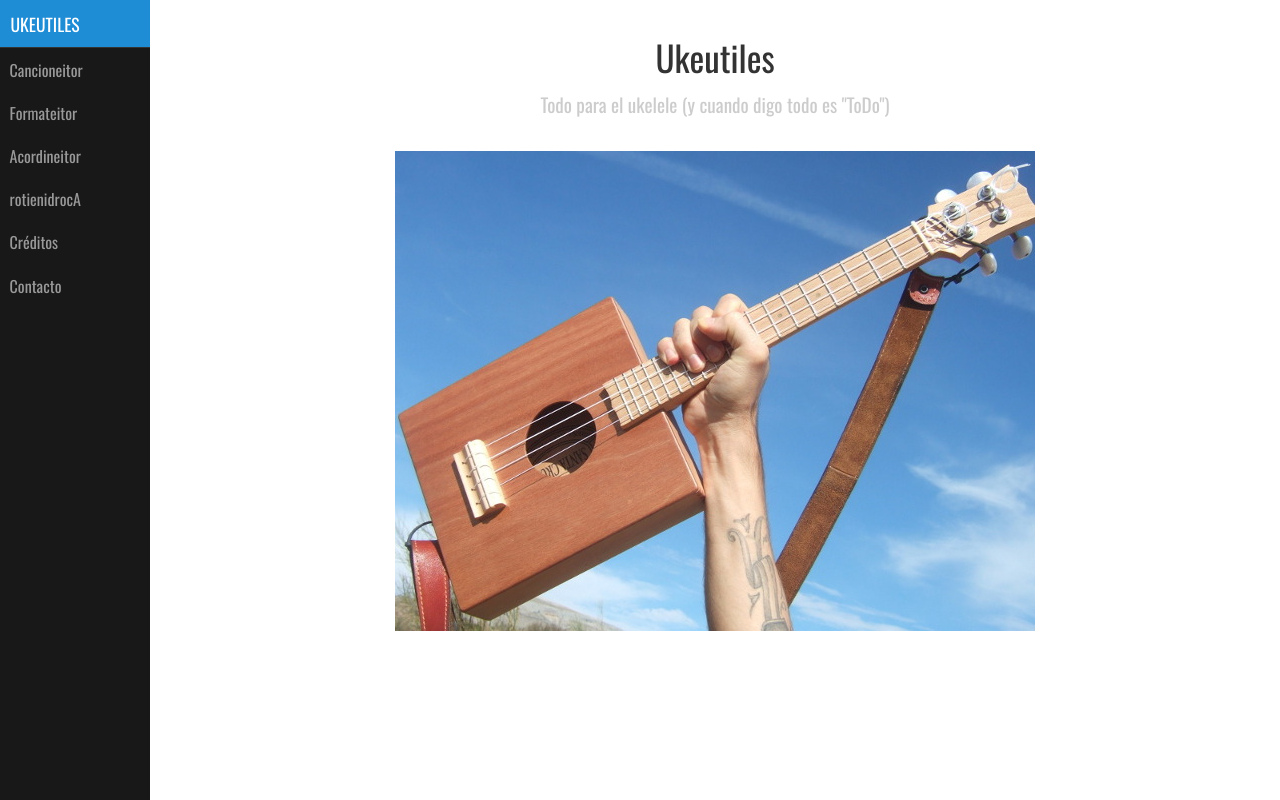
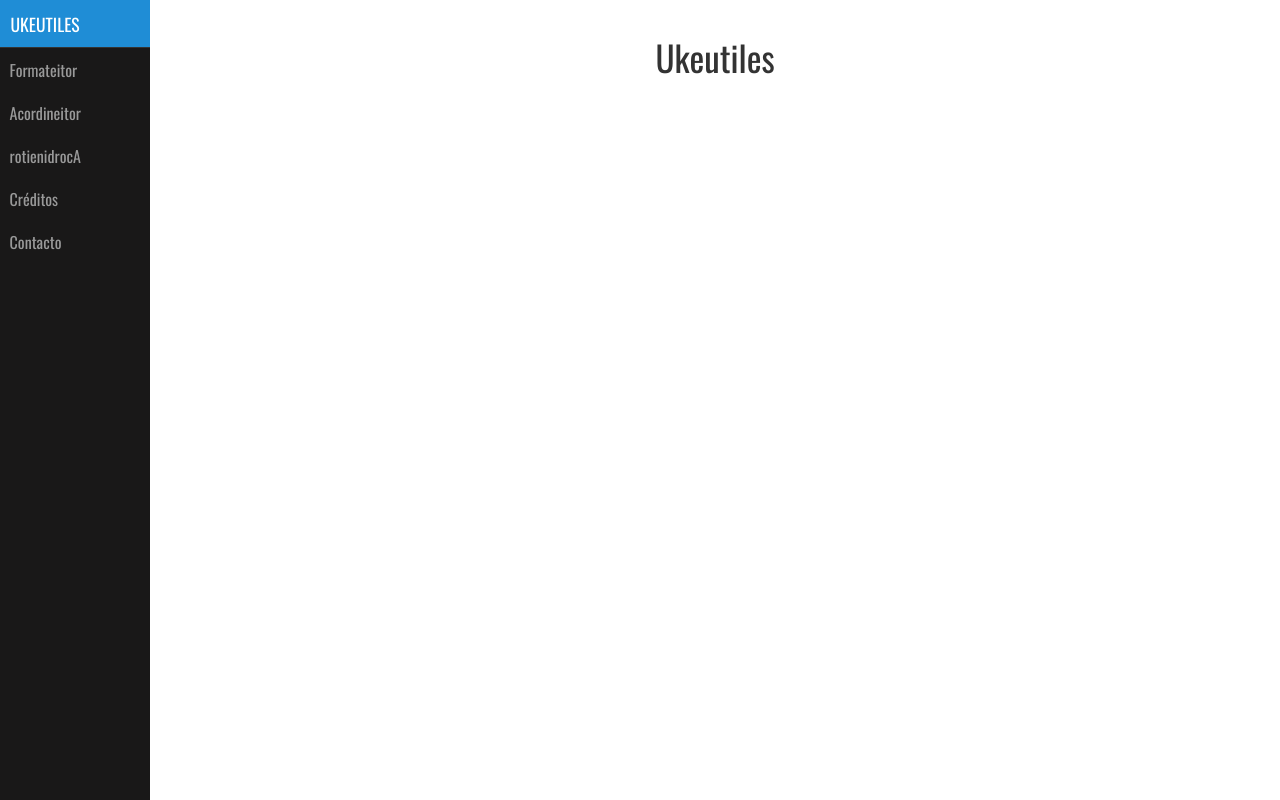
Before and after one commit to ukeutiles/ukeutiles.github.io, a plain HTML site: page index.html in a window 1280 px wide. Drawn offline with nearby package versions, Linux system fonts and the light colour scheme.

Commit message:
Update index.html

```diff
--- a/index.html
+++ b/index.html
@@ -23,7 +23,6 @@
             <div class="pure-menu">
                 <a href="/" class="pure-menu-heading">Ukeutiles</a>
                 <ul class="pure-menu-list">
-                    <li class="pure-menu-item"><a href="/canciones/" class="pure-menu-link">Cancioneitor</a></li>
                     <li class="pure-menu-item"><a href="/formateitor/" class="pure-menu-link">Formateitor</a></li>
                     <li class="pure-menu-item"><a href="/acordineitor/" class="pure-menu-link">Acordineitor</a></li>
                     <li class="pure-menu-item"><a href="/rotienidroca/" class="pure-menu-link">rotienidrocA</a></li>
@@ -33,20 +32,8 @@
             </div>
         </div>
         <div id="main">
-
             <div class="header">
                 <h1>Ukeutiles</h1>
-                <h2>Todo para el ukelele (y cuando digo todo es "ToDo")</h2>
-            </div>
-
-            <div class="content">
-
-<div class="pure-g centered">
-    <div class="pure-u-1">
-        <img class="uke-img" src="/static/img/uke.jpg"></img>
-    </div>
-</div>
-
             </div>
         </div>
     </div>
```
